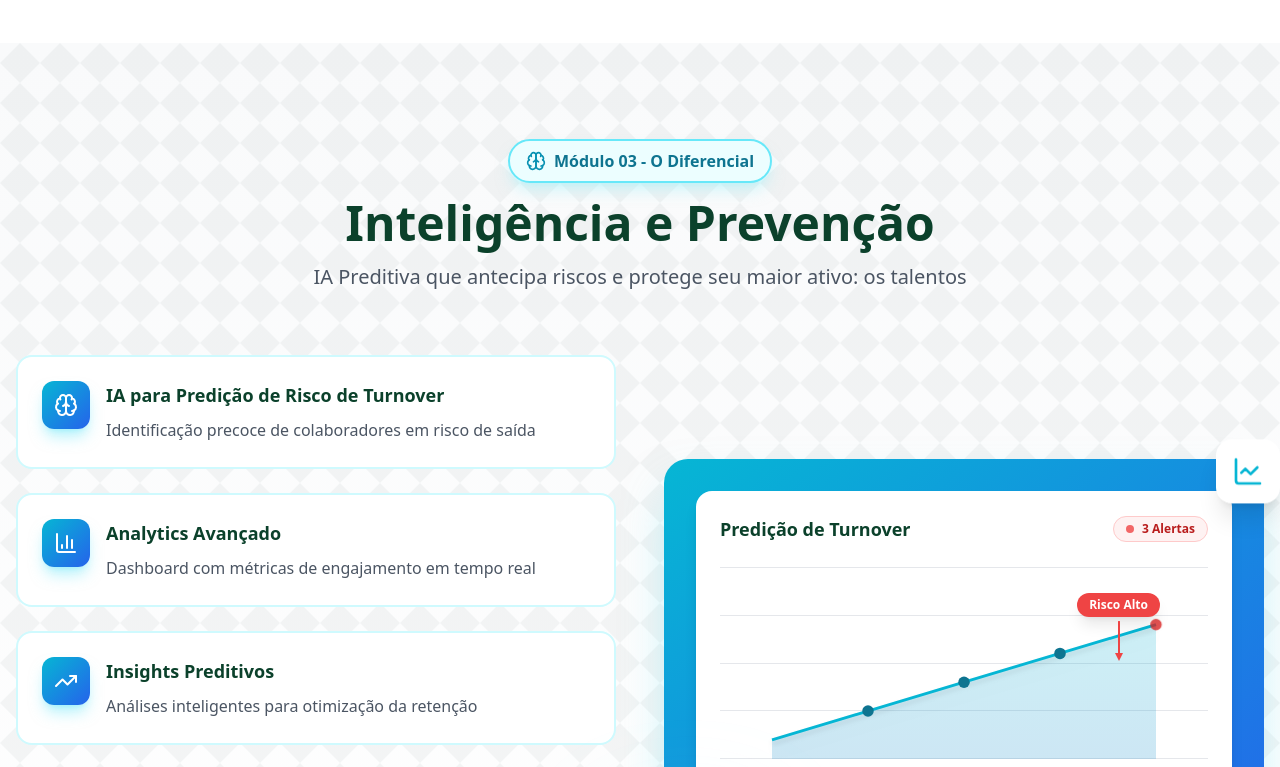
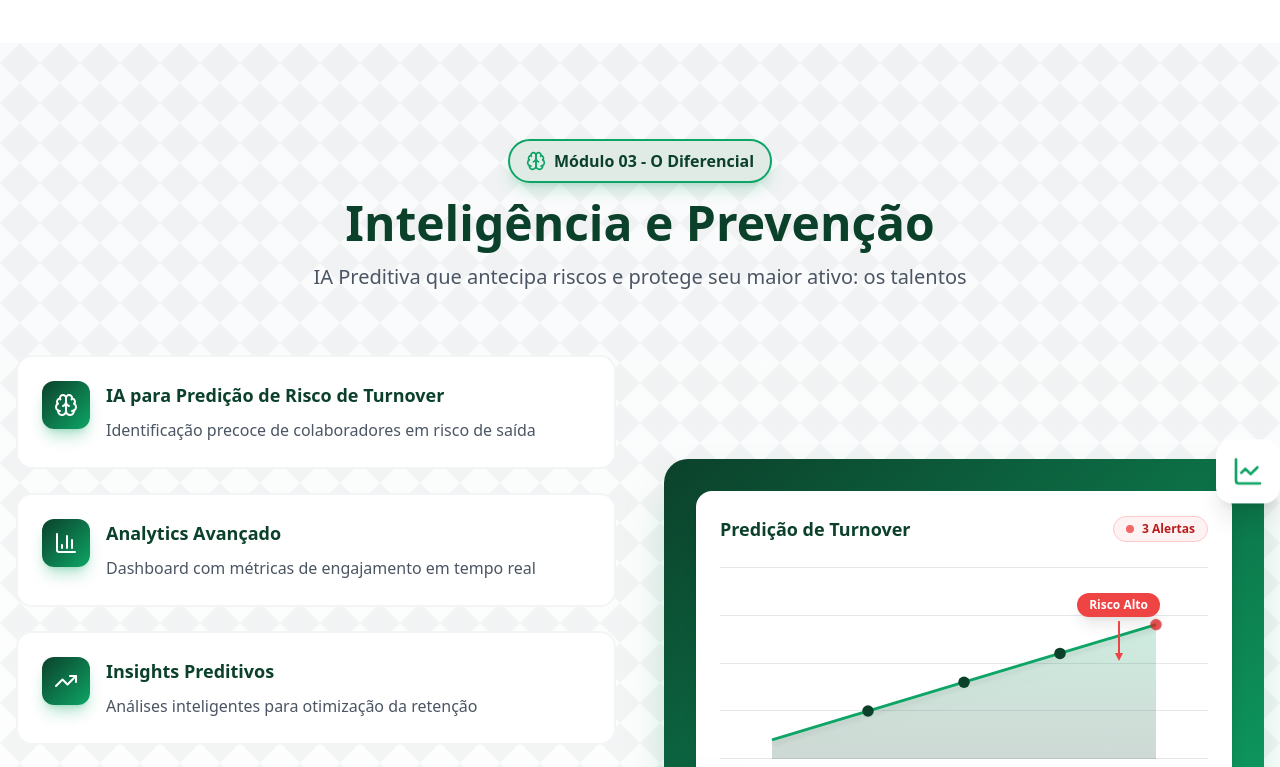
Before and after one commit to pedrojoop/nexus-blog-corner, a React (Vite) app: page /servicos in a window 1280 px wide. Shown: the part 3020-3787 px from the top of the page. Built offline with nearby package versions, Linux system fonts and the light colour scheme; the HTML template or start-up script is replaced by a standard one.

Commit message:
Refactor: Adjust service module colors

```diff
--- a/src/pages/Servicos.tsx
+++ b/src/pages/Servicos.tsx
@@ -298,9 +298,9 @@ const Servicos = () => {
           <div className="max-w-7xl mx-auto">
             {/* Header */}
             <div className="text-center mb-16">
-              <div className="inline-flex items-center gap-2 bg-cyan-50 border-2 border-cyan-300 rounded-full px-4 py-2 mb-4 shadow-lg shadow-cyan-200/50">
-                <Brain className="h-5 w-5 text-cyan-600" />
-                <span className="text-cyan-700 font-semibold">Módulo 03 - O Diferencial</span>
+              <div className="inline-flex items-center gap-2 bg-nexus-green-lighter border-2 border-nexus-accent rounded-full px-4 py-2 mb-4 shadow-lg shadow-nexus-accent/20">
+                <Brain className="h-5 w-5 text-nexus-accent" />
+                <span className="text-nexus-green font-semibold">Módulo 03 - O Diferencial</span>
               </div>
               <h2 className="text-4xl md:text-5xl font-bold text-nexus-green mb-4">
                 Inteligência e Prevenção
@@ -322,17 +322,17 @@ const Servicos = () => {
                 {intelligenceFeatures.map((feature, index) => (
                   <div
                     key={index}
-                    className="group relative p-6 bg-white rounded-2xl border-2 border-cyan-100 hover:border-cyan-400 hover:shadow-2xl hover:shadow-cyan-200/50 transition-all duration-300 hover:-translate-y-1 cursor-pointer overflow-hidden"
+                    className="group relative p-6 bg-white rounded-2xl border-2 border-gray-100 hover:border-nexus-accent hover:shadow-2xl hover:shadow-nexus-accent/20 transition-all duration-300 hover:-translate-y-1 cursor-pointer overflow-hidden"
                   >
                     {/* Subtle glow effect */}
-                    <div className="absolute inset-0 bg-gradient-to-r from-cyan-50 to-transparent opacity-0 group-hover:opacity-100 transition-opacity duration-300"></div>
+                    <div className="absolute inset-0 bg-gradient-to-r from-nexus-green-lighter to-transparent opacity-0 group-hover:opacity-100 transition-opacity duration-300"></div>
 
                     <div className="relative flex items-start gap-4">
-                      <div className="flex-shrink-0 w-12 h-12 bg-gradient-to-br from-cyan-500 to-blue-600 rounded-xl flex items-center justify-center group-hover:scale-110 transition-transform duration-300 shadow-lg shadow-cyan-300/50">
+                      <div className="flex-shrink-0 w-12 h-12 bg-gradient-to-br from-nexus-green to-nexus-accent rounded-xl flex items-center justify-center group-hover:scale-110 transition-transform duration-300 shadow-lg shadow-nexus-accent/30">
                         <feature.icon className="h-6 w-6 text-white" />
                       </div>
                       <div className="flex-1">
-                        <h3 className="text-lg font-bold text-nexus-green mb-2 group-hover:text-cyan-700 transition-colors">
+                        <h3 className="text-lg font-bold text-nexus-green mb-2 group-hover:text-nexus-accent transition-colors">
                           {feature.title}
                         </h3>
                         <p className="text-gray-600 leading-relaxed">
@@ -351,7 +351,7 @@ const Servicos = () => {
                   animation: section3.isVisible ? 'fade-in 0.8s ease-out 0.3s both' : 'none'
                 }}
               >
-                <div className="relative bg-gradient-to-br from-cyan-500 to-blue-600 rounded-3xl p-8 shadow-2xl shadow-cyan-300/50">
+                <div className="relative bg-gradient-to-br from-nexus-green to-nexus-accent rounded-3xl p-8 shadow-2xl shadow-nexus-accent/30">
                   {/* Mockup: Predictive Analytics */}
                   <div className="bg-white rounded-2xl p-6 shadow-lg">
                     <div className="flex items-center justify-between mb-6">
@@ -382,22 +382,22 @@ const Servicos = () => {
                         {/* Main line */}
                         <path
                           d="M 0 180 Q 100 150, 200 120 T 400 60"
-                          stroke="#06b6d4"
+                          stroke="hsl(155, 85%, 35%)"
                           strokeWidth="3"
                           fill="none"
                           className="drop-shadow-lg"
                         />
                         {/* Data points */}
-                        <circle cx="100" cy="150" r="6" fill="#0e7490" />
-                        <circle cx="200" cy="120" r="6" fill="#0e7490" />
-                        <circle cx="300" cy="90" r="6" fill="#0e7490" />
+                        <circle cx="100" cy="150" r="6" fill="hsl(155, 70%, 15%)" />
+                        <circle cx="200" cy="120" r="6" fill="hsl(155, 70%, 15%)" />
+                        <circle cx="300" cy="90" r="6" fill="hsl(155, 70%, 15%)" />
                         <circle cx="400" cy="60" r="6" fill="#dc2626" className="animate-pulse" />
 
                         {/* Gradient definition */}
                         <defs>
                           <linearGradient id="gradient1" x1="0%" y1="0%" x2="0%" y2="100%">
-                            <stop offset="0%" stopColor="#06b6d4" />
-                            <stop offset="100%" stopColor="#0284c7" />
+                            <stop offset="0%" stopColor="hsl(155, 85%, 35%)" />
+                            <stop offset="100%" stopColor="hsl(155, 70%, 15%)" />
                           </linearGradient>
                         </defs>
                       </svg>
@@ -431,12 +431,12 @@ const Servicos = () => {
 
                   {/* Floating Icon */}
                   <div className="absolute -top-4 -right-4 w-16 h-16 bg-white rounded-2xl shadow-xl flex items-center justify-center animate-float">
-                    <LineChart className="h-8 w-8 text-cyan-500" />
+                    <LineChart className="h-8 w-8 text-nexus-accent" />
                   </div>
                 </div>
 
                 {/* Accent decoration */}
-                <div className="absolute -bottom-6 -left-6 w-24 h-24 bg-cyan-200 rounded-full blur-3xl opacity-50"></div>
+                <div className="absolute -bottom-6 -left-6 w-24 h-24 bg-nexus-accent/20 rounded-full blur-3xl opacity-50"></div>
               </div>
             </div>
           </div>
```
